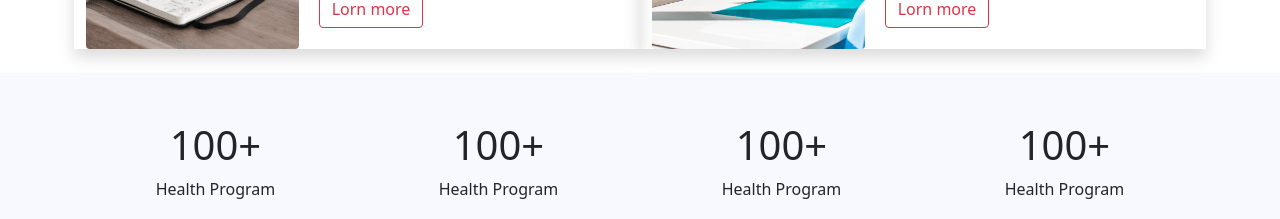
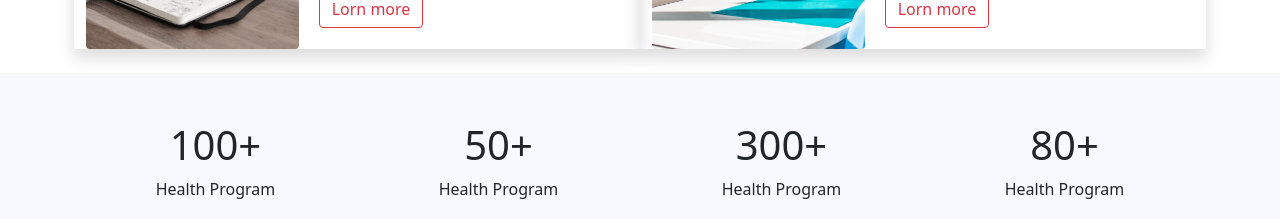
Before and after one commit to mdsohelranaa/this-is-class-30, a plain HTML site: page index.html in a window 1280 px wide. Shown: the part 1760-1979 px from the top of the page. Drawn offline with nearby package versions, Linux system fonts and the light colour scheme.

Commit message:
Update index.html

```diff
--- a/index.html
+++ b/index.html
@@ -167,19 +167,19 @@
           </div>
           <div class="col-lg-3">
             <div class="inner py-5">
-              <h1>100+</h1>
+              <h1>50+</h1>
               <p>Health Program</p>
             </div>
           </div>
           <div class="col-lg-3">
             <div class="inner py-5">
-              <h1>100+</h1>
+              <h1>300+</h1>
               <p>Health Program</p>
             </div>
           </div>
           <div class="col-lg-3">
             <div class="inner py-5">
-              <h1>100+</h1>
+              <h1>80+</h1>
               <p>Health Program</p>
             </div>
           </div>
```
